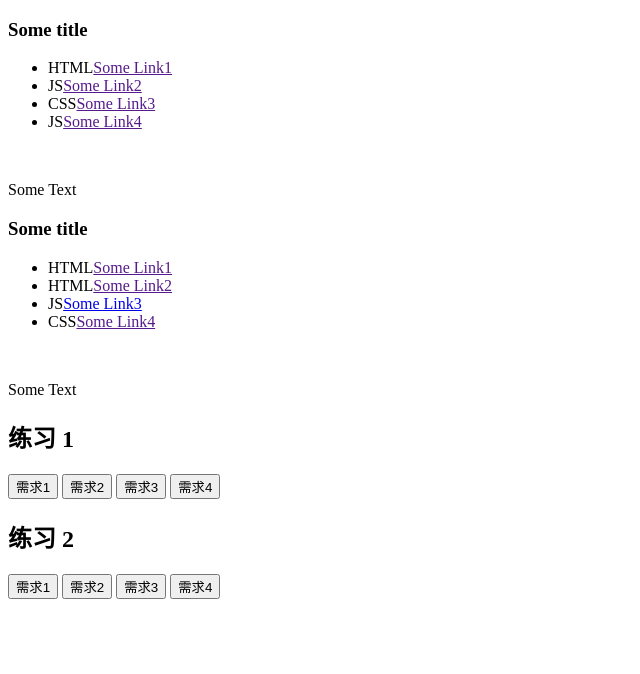
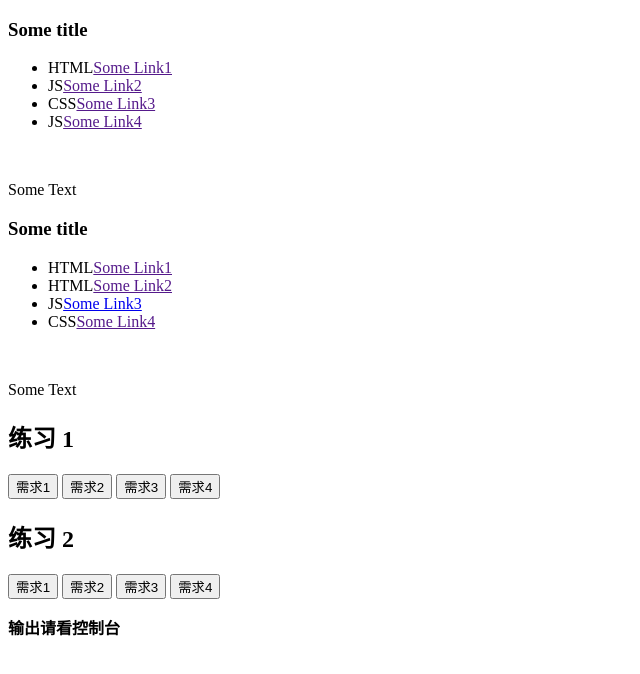
Before and after one commit to zhouhu1997/IFE2018, a plain HTML site: page day19/index.html in a window 1280 px wide. Shown: the whole page, without its empty margins (0-640 px from the left). Drawn offline with Linux system fonts and the light colour scheme.

Commit message:
finish day19 exercise 2

```diff
--- a/day19/index.html
+++ b/day19/index.html
@@ -46,6 +46,7 @@
 		<button id="secondSpans2">需求3</button>
 		<button id="classActive2">需求4</button>
 	</div>
+	<p><strong>输出请看控制台</strong></p>
 </div>
 <script>
 	var btn1 = document.querySelector('#allLi');
```
